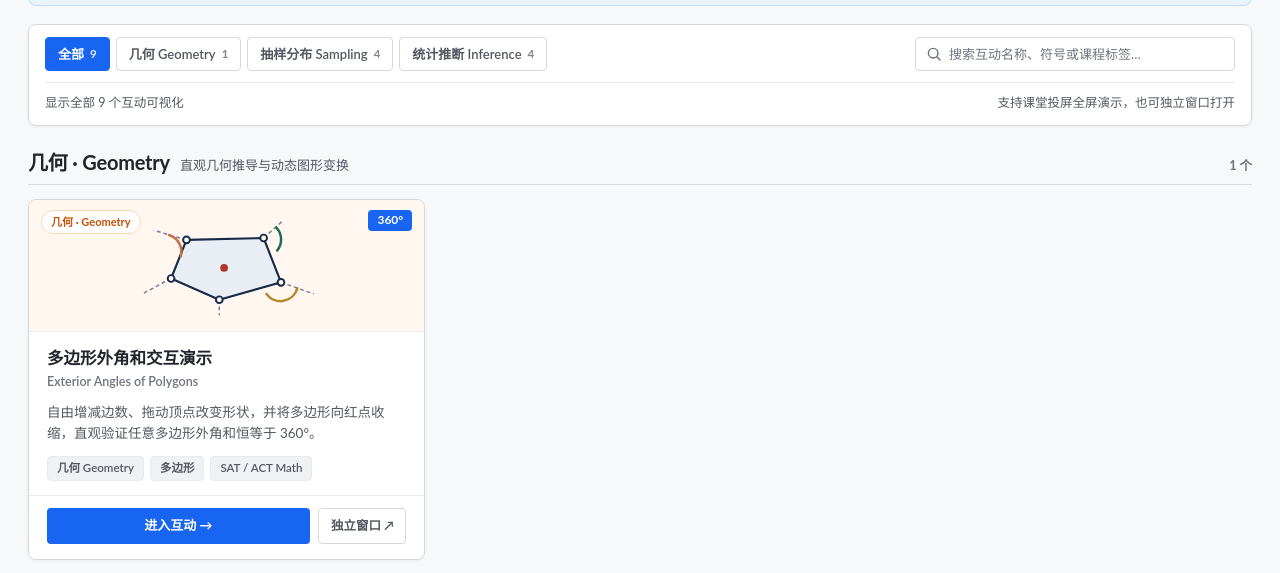
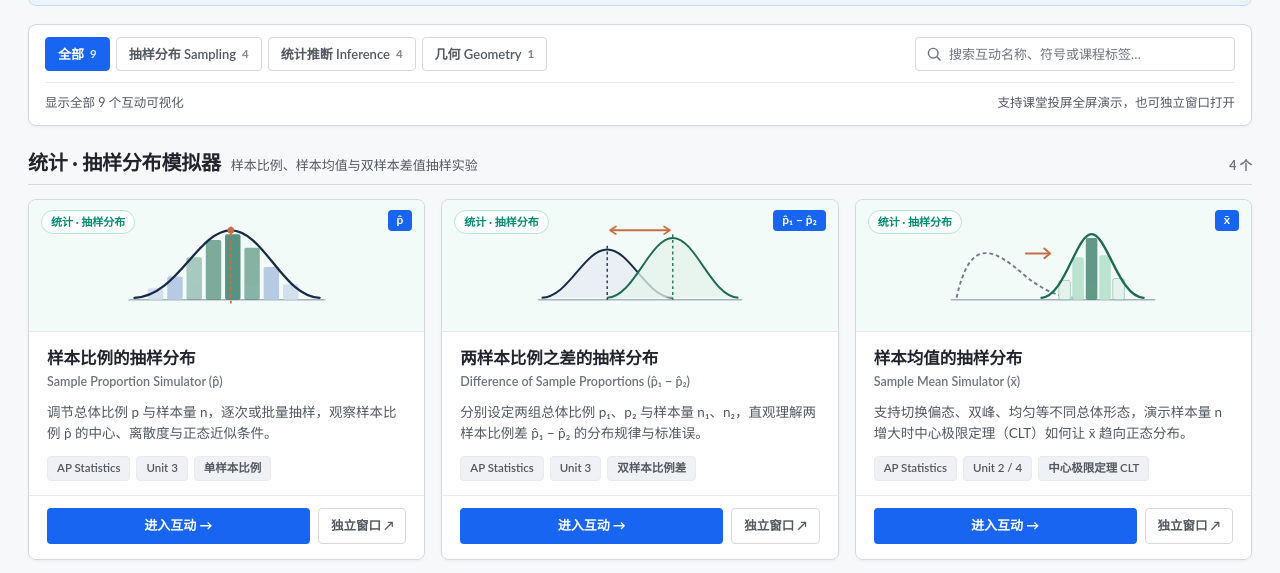
Before and after one commit to Mghalip/math-lab, a plain HTML site: page index.html in a window 1280 px wide. Shown: the part 224-797 px from the top of the page. Drawn offline with Linux system fonts and the light colour scheme.

Commit message:
Move Geometry section to the bottom in Math Visual Lab

```diff
--- a/index.html
+++ b/index.html
@@ -45,9 +45,9 @@
     <div class="toolbar-row">
       <div class="filter-pills" role="group" aria-label="按学科分类筛选">
         <button type="button" class="filter-pill" data-filter="all" aria-pressed="true">全部 <span class="pill-n" id="count-all">9</span></button>
-        <button type="button" class="filter-pill" data-filter="geometry" aria-pressed="false">几何 Geometry <span class="pill-n" id="count-geometry">1</span></button>
         <button type="button" class="filter-pill" data-filter="sampling" aria-pressed="false">抽样分布 Sampling <span class="pill-n" id="count-sampling">4</span></button>
         <button type="button" class="filter-pill" data-filter="inference" aria-pressed="false">统计推断 Inference <span class="pill-n" id="count-inference">4</span></button>
+        <button type="button" class="filter-pill" data-filter="geometry" aria-pressed="false">几何 Geometry <span class="pill-n" id="count-geometry">1</span></button>
       </div>
       <div class="search-box">
         <svg class="search-ico" viewBox="0 0 20 20" fill="none" stroke="currentColor" stroke-width="1.8" stroke-linecap="round" stroke-linejoin="round" aria-hidden="true">
@@ -93,9 +93,9 @@
   const resetBtn = document.getElementById('filter-reset');
 
   const GROUPS = [
-    { key: 'geometry', title: '几何 · Geometry', sub: '直观几何推导与动态图形变换' },
     { key: 'sampling', title: '统计 · 抽样分布模拟器', sub: '样本比例、样本均值与双样本差值抽样实验' },
-    { key: 'inference', title: '统计 · 统计推断实验室', sub: '置信区间捕获率、两类错误与功效、t 分布及卡方列联表检验' }
+    { key: 'inference', title: '统计 · 统计推断实验室', sub: '置信区间捕获率、两类错误与功效、t 分布及卡方列联表检验' },
+    { key: 'geometry', title: '几何 · Geometry', sub: '直观几何推导与动态图形变换' }
   ];
 
   const esc = s => String(s ?? '').replace(/[&<>"']/g, c => ({
```
Also changed, not shown: viewer.html (+2 -2 lines).
